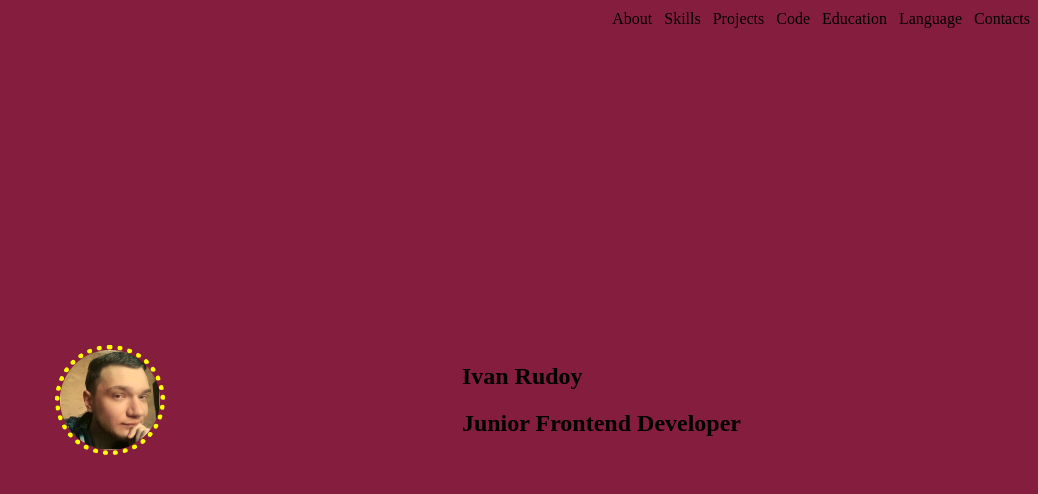
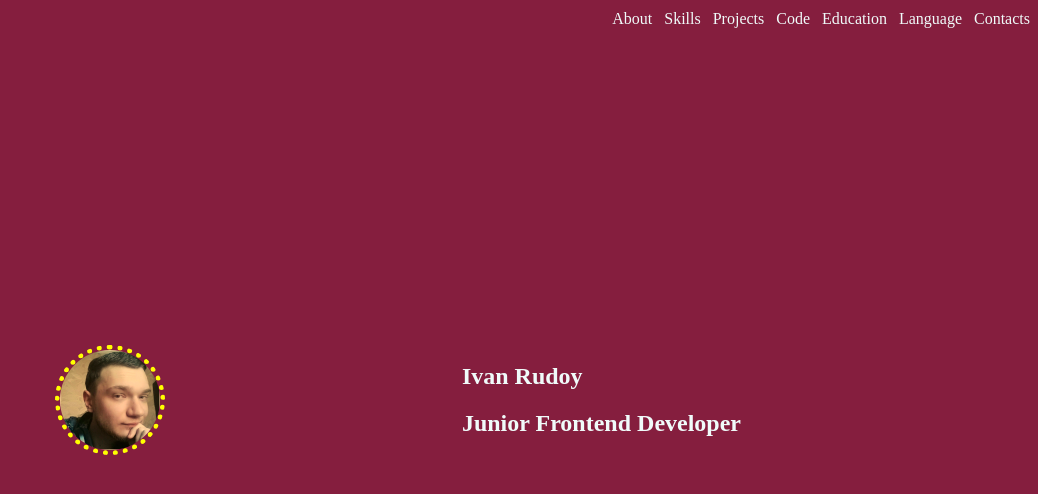
Before and after one commit to ivannrudoy/rsschool-cv, a plain HTML site: page index.html in a window 1280 px wide. Shown: the whole page, without its empty margins (242-1280 px from the left). Drawn offline with Linux system fonts and the light colour scheme.

Commit message:
feat: add `text_skyblue` modifier

```diff
--- a/index.html
+++ b/index.html
@@ -7,7 +7,7 @@
   <link rel="stylesheet" href="style.css">
   <title>Ivan Rudoy CV</title>
 </head>
-<body class="page">
+<body class="page text_skyblue">
   <header class="main-header page__header">
     <nav class="main-header__navbar navbar">
       <ul class="navbar__list text_sans">
--- a/style.css
+++ b/style.css
@@ -1,5 +1,6 @@
 :root {
   --purple: #851e3e;
+  --skyblue: #F0FBFA;
 }
 
 .page {
@@ -39,10 +40,6 @@
   justify-content: space-evenly;
 }
 
-.bg_purple {
-  background-color: var(--purple);
-}
-
 .button {
   cursor: pointer;
 }
@@ -52,3 +49,11 @@
   text-transform: capitalize;
   color: inherit;
 }
+
+.bg_purple {
+  background-color: var(--purple);
+}
+
+.text_skyblue {
+  color: var(--skyblue);
+}
```
